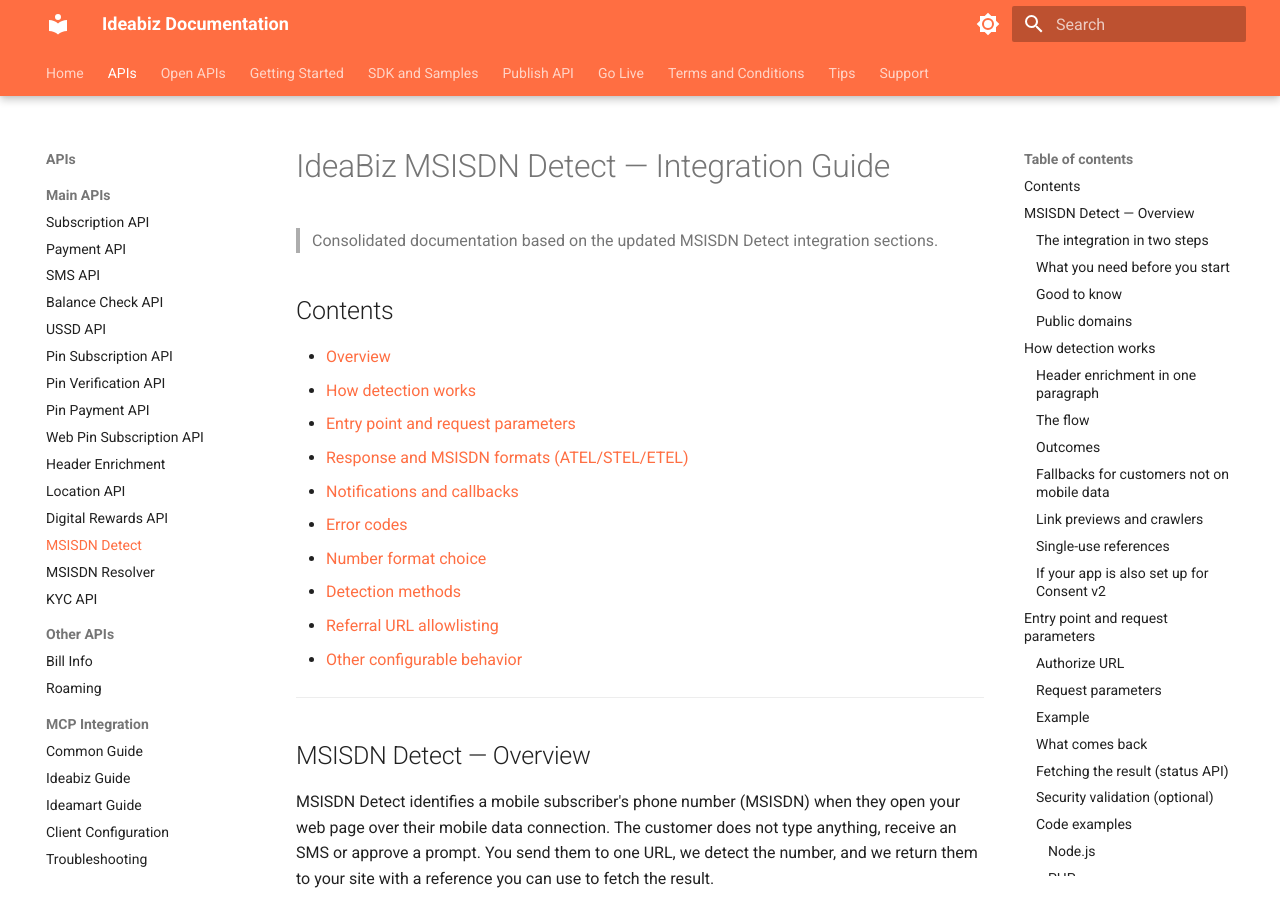
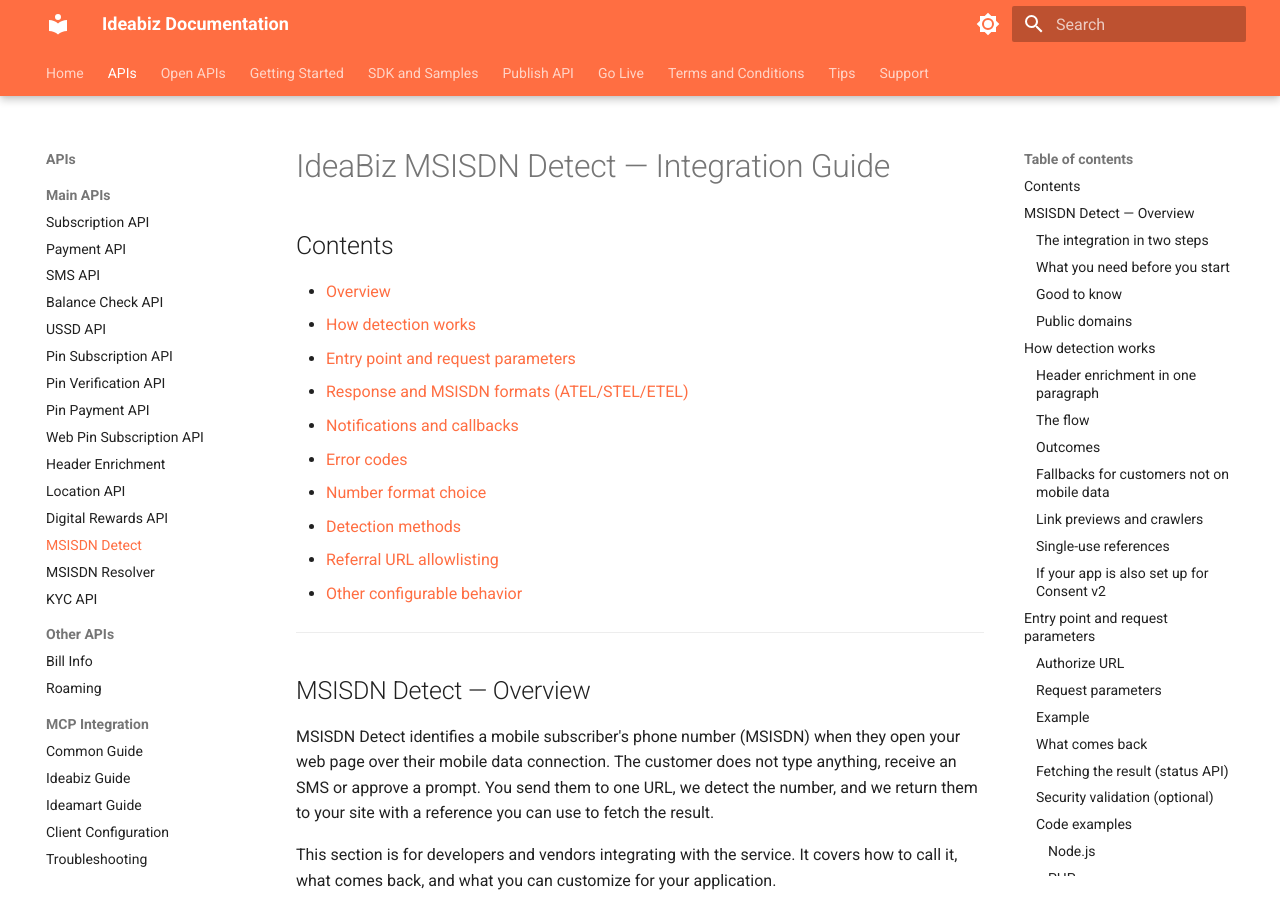
Before and after one commit to ideabizmart/Docs-Ideabiz-v2, an MkDocs documentation site: the page built from docs/APIs/Main/MSISDN_Detect.md, in a window 1280 px wide and 900 px high. Built offline with MkDocs 1.6.1 and Material for MkDocs 9.7.7, drawn with Linux system fonts in a browser that asks for light colours.

Commit message:
Update MSISDN_Detect.md

```diff
--- a/docs/APIs/Main/MSISDN_Detect.md
+++ b/docs/APIs/Main/MSISDN_Detect.md
@@ -1,6 +1,4 @@
 # IdeaBiz MSISDN Detect — Integration Guide
-
-> Consolidated documentation based on the updated MSISDN Detect integration sections.
 
 ## Contents
 
```
